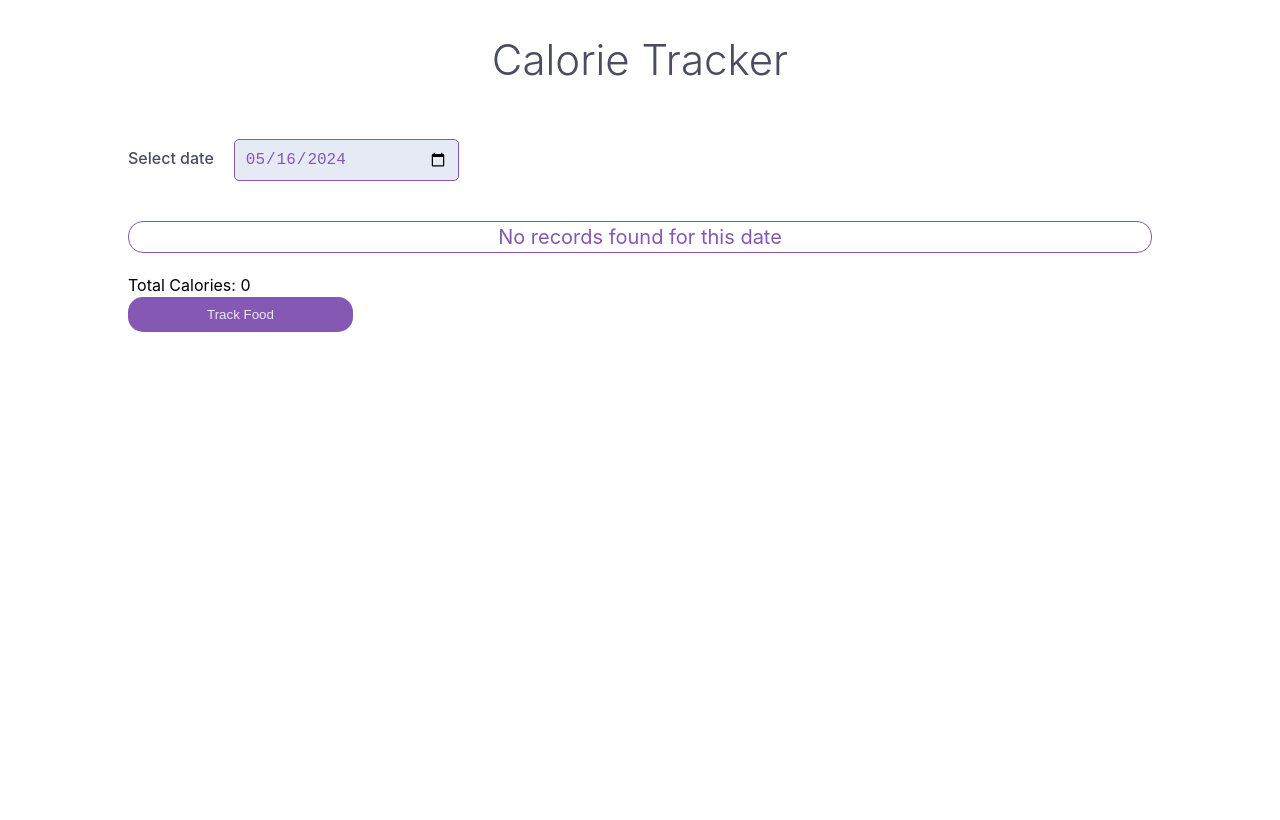
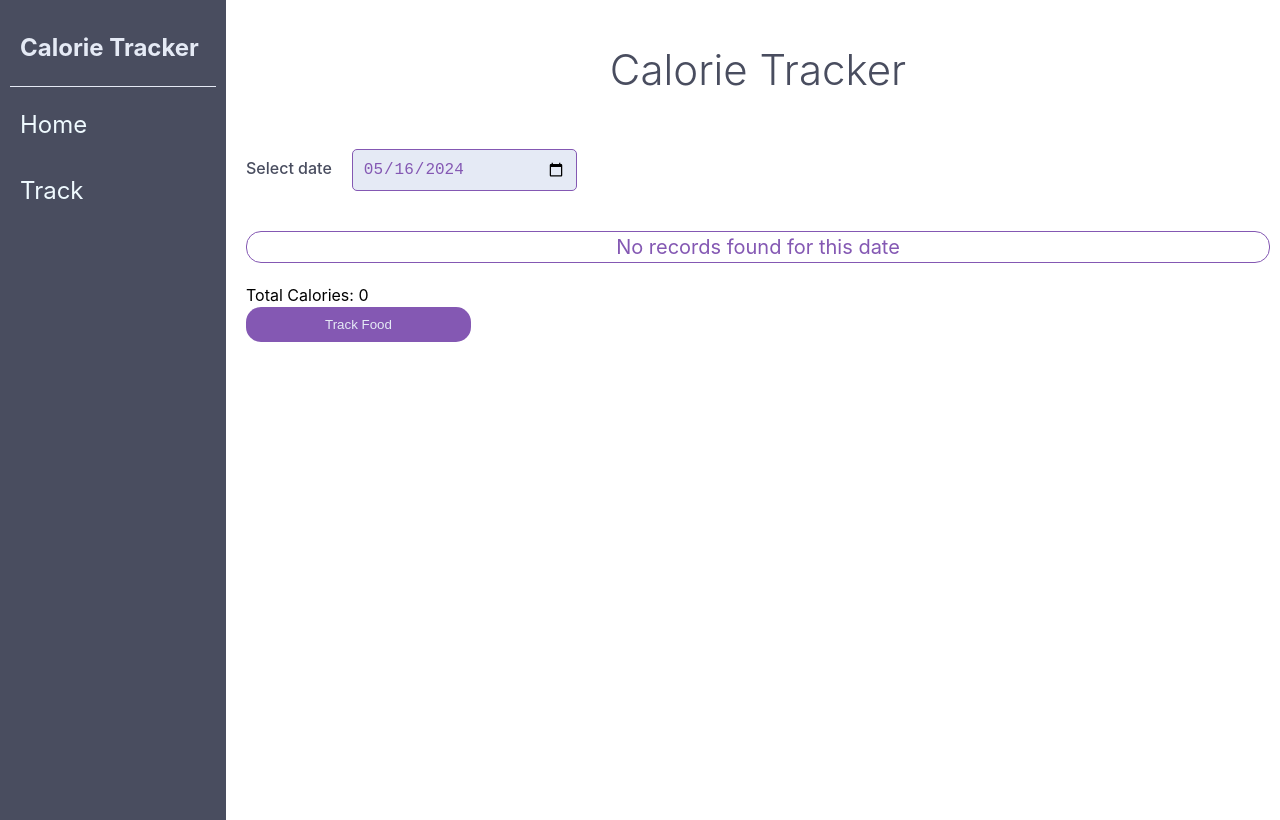
Before and after one commit to tasneemsaeed23/calorie-tracker, a React (Vite) app: page /track in a window 1280 px wide. Built offline with nearby package versions, Linux system fonts and the light colour scheme.

Commit message:
Layouts and nested routes 1

```diff
--- a/src/Pages/LandingPage.jsx
+++ b/src/Pages/LandingPage.jsx
@@ -1,8 +1,12 @@
+import { Link } from "react-router-dom";
+
 export function LandingPage() {
   return (
     <>
       <p>Welcome to Calorie Tracker App</p>
-      <p>Get started!</p>
+      <p>
+        To get started, <Link to="/track">Start tracking</Link>{" "}
+      </p>
     </>
   );
 }
--- /dev/null
+++ b/src/Pages/PageLayout.jsx
@@ -0,0 +1,13 @@
+import { Outlet } from "react-router-dom";
+import SideNav from "./../components/Common/SideNav";
+import styles from "./PageLayout.module.css";
+export function PageLayout() {
+  return (
+    <div className={styles.layout}>
+      <SideNav />
+      <div className={styles["content-wrapper"]}>
+        <Outlet />
+      </div>
+    </div>
+  );
+}
--- /dev/null
+++ b/src/Pages/PageLayout.module.css
@@ -0,0 +1,15 @@
+.layout {
+  position: absolute;
+  display: flex;
+  top: 0;
+  bottom: 0;
+  left: 0;
+  right: 0;
+  gap: 10px;
+}
+.content-wrapper {
+  max-width: 1024px;
+  width: 100%;
+  margin: 10px auto;
+  padding: 0 10px;
+}
--- /dev/null
+++ b/src/components/Common/SideNav.jsx
@@ -0,0 +1,14 @@
+import { Link } from "react-router-dom";
+import styles from "./SideNav.module.css";
+
+function SideNav() {
+  return (
+    <nav className={styles.nav}>
+      <h1 className={styles.title}>Calorie Tracker</h1>
+      <Link to="/">Home</Link>
+      <Link to="/track">Track</Link>
+    </nav>
+  );
+}
+
+export default SideNav;
--- /dev/null
+++ b/src/components/Common/SideNav.module.css
@@ -0,0 +1,33 @@
+.nav {
+  display: flex;
+  flex-direction: column;
+  width: 250px;
+  background-color: var(--theme-color-dark);
+  height: 100%;
+  padding: 10px;
+  gap: 10px;
+}
+
+.title {
+  color: var(--theme-background-light);
+  padding: 20px 10px;
+  margin: 0;
+  border-bottom: 1px solid var(--theme-background-light);
+}
+
+.nav a {
+  display: block;
+  color: var(--theme-background-ultralight);
+  font-size: 24px;
+  font-weight: 400;
+  text-decoration: none;
+  padding: 10px;
+}
+
+.nav a:hover {
+  color: var(--theme-background-normal);
+}
+
+.nav a.active {
+  color: var(--theme-color-light);
+}
```
Also changed, not shown: src/App.jsx (+12 -5 lines).
